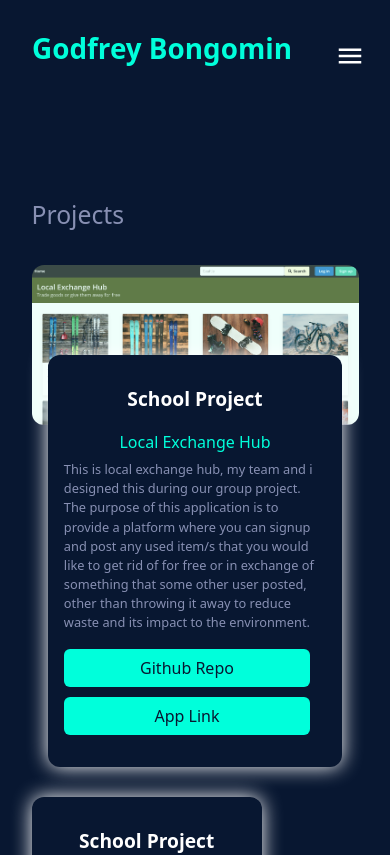
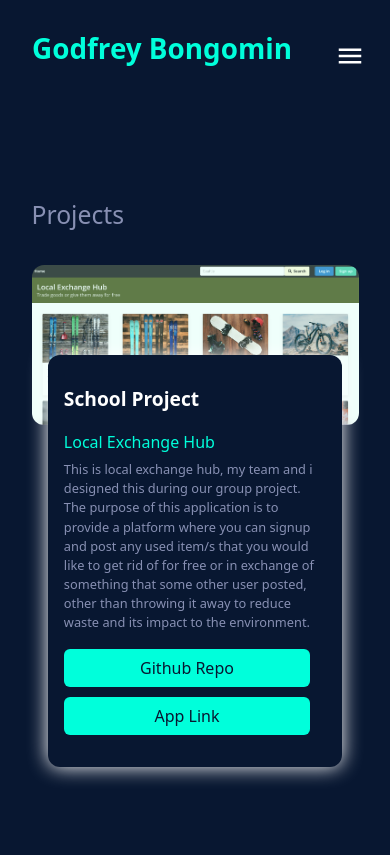
Before and after one commit to bongomin256/Godfrey-Bongomin, a React (Create React App) app: page /work in a window 390 px wide. Shown: the top 855 px of the page. Built offline with nearby package versions, Linux system fonts and the light colour scheme.

Commit message:
fixing media query

```diff
--- a/src/components/Projects/index.js
+++ b/src/components/Projects/index.js
@@ -129,21 +129,20 @@ const ProjectStyles = styled.div`
     }
 
     @media (max-width: 768px) {
+      .pro-items {
         .item {
           flex-direction: column;
-      }
-
-      .item .left {
+          .left {
             width: 100%;
           }
-
-      .item .right {
+          .right {
             width: 90%;
-        /* margin: 0 auto; */
+            margin: 0 auto;
             /* margin-left: 50px; */
-        margin-right: -150px;
+            /* margin-right: -150px; */
 
             margin-top: -150px;
+          }
         }
 
         .item:nth-child(even) {
@@ -153,27 +152,22 @@ const ProjectStyles = styled.div`
         .item:nth-child(even) .left {
           margin-left: 0;
         }
+        .item:nth-child(even) .right {
+          margin-right: 0;
+        }
+      }
     }
 
     @media (max-width: 450px) {
+      .pro-items {
         .item {
           flex-direction: column;
-      }
-
-      .item .left {
+          .left {
             width: 100%;
           }
-
-      .item .right {
-        display: flex;
-        justify-content: center;
-        align-items: center;
-        flex-direction: column;
+          .right {
             width: 90%;
-        /* margin: 0 auto; */
-        /* margin-left: 50px; */
-        margin-right: -150px;
-
+            margin: 0 auto;
             margin-top: -70px;
             .buttons {
               display: flex;
@@ -182,14 +176,19 @@ const ProjectStyles = styled.div`
               width: 100%;
             }
           }
-      /*
-      .buttons {
+        }
+
+        .item:nth-child(even) {
           flex-direction: column;
         }
 
-      .buttons a {
-        width: 100%;
-      } */
+        .item:nth-child(even) .left {
+          margin-left: 0;
+        }
+        .item:nth-child(even) .right {
+          margin-right: 0;
+        }
+      }
     }
   }
 `;
```
Lines whose indentation alone changed are shown as unchanged.
